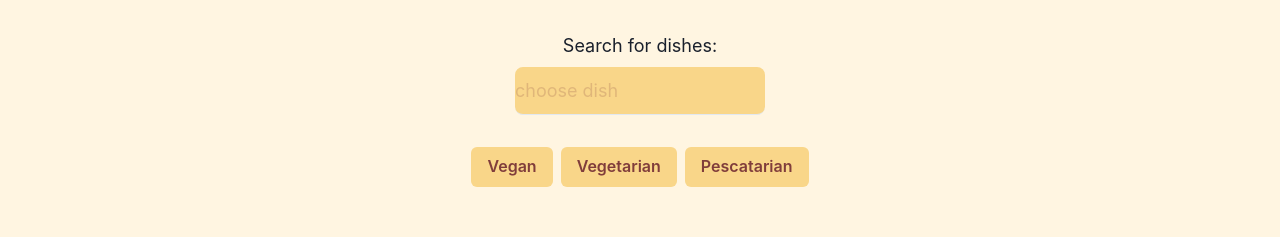
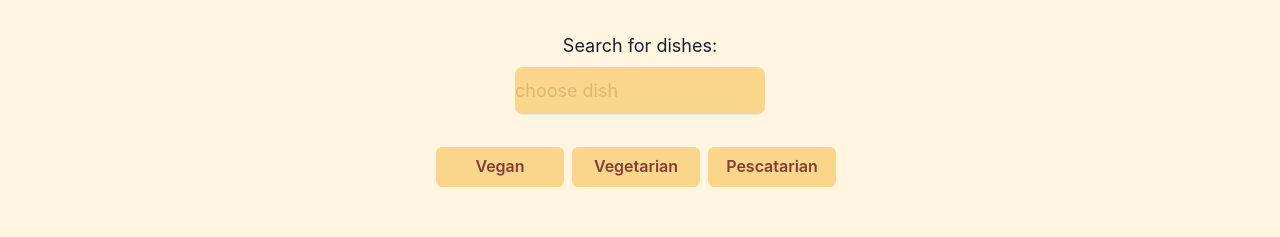
Before and after one commit to suvegjartolevente/React-Basics-, a React (Vite) app: page / in a window 1280 px wide. Shown: the top 237 px of the page. Built offline with nearby package versions, Linux system fonts and the light colour scheme.

Commit message:
Updated version 2

```diff
--- a/src/components/DishSearch.jsx
+++ b/src/components/DishSearch.jsx
@@ -24,8 +24,15 @@ export const DishSearch = ({ recipes, onItemClick }) => {
   });
 
   return (
-    <Box p={4} mb={8} alignItems="center" display="flex" flexDirection="column" userSelect="none"
-    cursor="default">
+    <Box
+      p={4}
+      mb={8}
+      alignItems="center"
+      display="flex"
+      flexDirection="column"
+      userSelect="none"
+      cursor="default"
+    >
       <Box alignItems="center" display="flex" flexDirection="column">
         <Text fontSize="lg" mb={2}>
           Search for dishes:
@@ -39,37 +46,52 @@ export const DishSearch = ({ recipes, onItemClick }) => {
         />
         <Box mb={4}>
           <Button
+            width="8em"
             bg={selectedFilter === "Vegan" ? "#803D3B" : "#F9D689"}
             onClick={() => handleFilterClick("Vegan")}
             colorScheme="green"
             mr={2}
             color={selectedFilter === "Vegan" ? "#F9D689" : "#803D3B"}
-            boxShadow={selectedFilter === "Vegan" ? "10px 10px 10px #6c81a3" : ""}
-
+            boxShadow={
+              selectedFilter === "Vegan" ? "10px 10px 10px #6c81a3" : ""
+            }
           >
             Vegan
           </Button>
           <Button
+            width="8em"
             bg={selectedFilter === "Vegetarian" ? "#803D3B" : "#F9D689"}
             onClick={() => handleFilterClick("Vegetarian")}
             colorScheme="green"
             color={selectedFilter === "Vegetarian" ? "#F9D689" : "#803D3B"}
-            boxShadow={selectedFilter === "Vegetarian" ? "10px 10px 10px #6c81a3" : ""}
+            boxShadow={
+              selectedFilter === "Vegetarian" ? "10px 10px 10px #6c81a3" : ""
+            }
             mr={2}
           >
             Vegetarian
           </Button>
           <Button
+            width="8em"
             bg={selectedFilter === "Pescatarian" ? "#803D3B" : "#F9D689"}
             onClick={() => handleFilterClick("Pescatarian")}
             colorScheme="green"
             color={selectedFilter === "Pescatarian" ? "#F9D689" : "#803D3B"}
-            boxShadow={selectedFilter === "Pescatarian" ? "10px 10px 10px #6c81a3" : ""}
+            boxShadow={
+              selectedFilter === "Pescatarian" ? "10px 10px 10px #6c81a3" : ""
+            }
+            mr={2}
           >
             Pescatarian
           </Button>
         </Box>
-        <RecipeListPage recipes={matchedDishes} onItemClick={onItemClick} />
+        {matchedDishes.length > 0 ? (
+          <RecipeListPage recipes={matchedDishes} onItemClick={onItemClick} />
+        ) : (
+          <Text fontSize="lg" mt={4}>
+            No recipes found
+          </Text>
+        )}
       </Box>
     </Box>
   );
--- a/src/pages/RecipeItemPage.jsx
+++ b/src/pages/RecipeItemPage.jsx
@@ -20,7 +20,7 @@ export const RecipeItemPage = ({ recipe, clickFn }) => {
 
   return (
     <Box
-      userSelect="none"
+      userSelect="text"
       cursor="default"
       w="100vw"
       display="flex"
@@ -49,8 +49,9 @@ export const RecipeItemPage = ({ recipe, clickFn }) => {
           >
             Back to Main Page
           </Button>
-          <Box p={6} textAlign="center"></Box>
+          <Box p={6} userSelect="none" textAlign="center"></Box>
           <Text
+            userSelect="text"
             fontSize="4xl"
             fontWeight="bold"
             mb={4}
@@ -60,8 +61,9 @@ export const RecipeItemPage = ({ recipe, clickFn }) => {
           >
             {recipe.label}
           </Text>
-          <Box flex="1" minH="400px" mb={4} p={0}>
+          <Box flex="1" minH="400px" mb={4} p={0} userSelect="none">
             <Image
+              userSelect="none"
               src={recipe.image}
               alt={recipe.label}
               objectFit="cover"
@@ -78,7 +80,7 @@ export const RecipeItemPage = ({ recipe, clickFn }) => {
             gap={6}
             textAlign="center"
           >
-            <Box>
+            <Box userSelect="contain">
               <Text fontSize="md" mb={4}>
                 {formatMealType(mealType)}
               </Text>
@@ -89,13 +91,13 @@ export const RecipeItemPage = ({ recipe, clickFn }) => {
                   {totalTime} minutes
                 </Text>
               </Text>
-              <Text fontSize="md" mb={4} p={5}>
+              <Box fontSize="md" mb={4} p={5}>
                 Service:{" "}
                 <Text as="span" fontWeight="bold">
                   {recipe.yield}
                 </Text>
                 <IngredientsListing ingredients={ingredientLines} />
-              </Text>
+              </Box>
             </Box>
             <Grid
               templateColumns={{ base: "1fr", md: "1fr 1fr" }}
--- a/src/pages/RecipeListPage.jsx
+++ b/src/pages/RecipeListPage.jsx
@@ -6,7 +6,7 @@ export const RecipeListPage = ({ recipes, onItemClick }) => {
     <>
       <Center flexDir="column" py={8} userSelect="none" cursor="default">
         <Heading mb={8}>Recipes</Heading>
-        <SimpleGrid columns={{ base: 1, md: 2, lg: 3 }} spacing={8}>
+        <SimpleGrid columns={{ base: 1, md: 2, lg: 4 }} spacing={8}>
           {recipes.map((hit, index) => (
             <RecipeItemCard
               key={index}
```
Also changed, not shown: src/App.jsx (+8 -3 lines).
